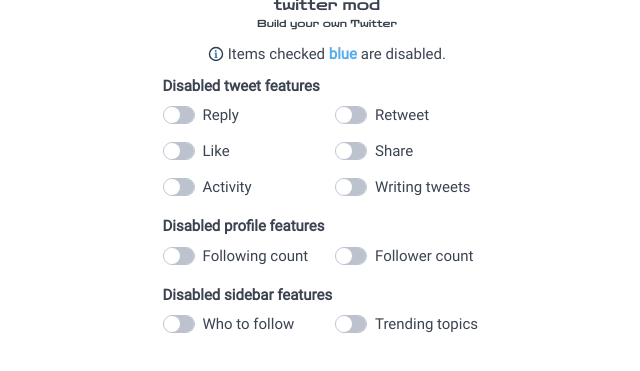
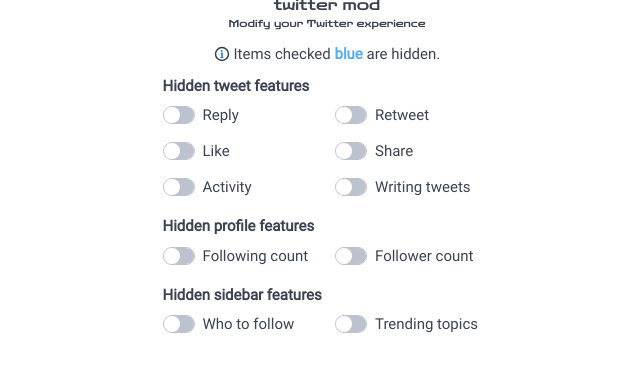
Before and after one commit to rg-3/read-only-mode.js, a browser extension: page src/html/settings-page.html in a window 1280 px wide. Shown: the part 91-462 px from the top of the page, without its empty margins (313-953 px from the left). Drawn offline with Linux system fonts and the light colour scheme.

Commit message:
settings: s/disabled/hidden/g

```diff
--- a/src/html/settings-page.html
+++ b/src/html/settings-page.html
@@ -18,7 +18,7 @@
             <a title="twitter-mod homepage" href='https://github.com/rg-3/twitter-mod.js#readme' rel='noopener' target='_blank'>
               twitter mod
               <br>
-              <span class='small'>Build your own Twitter</span>
+              <span class='small'>Modify your Twitter experience</span>
             </a>
           </div>
         </div>
@@ -27,14 +27,14 @@
       <section class='columns' id='help'>
         <div class='col-12 text-center'>
           <img src="/images/info.svg" width=16 height=16>
-          <span>Items checked <strong class='blue'>blue</strong> are disabled.</span>
+          <span>Items checked <strong class='blue'>blue</strong> are hidden.</span>
         </div>
       </section>
 
       <section>
         <div class="columns">
           <div class="column col-12">
-            <strong>Disabled tweet features</strong>
+            <strong>Hidden tweet features</strong>
           </div>
         </div>
           <div class="columns">
@@ -66,7 +66,7 @@
       <section>
         <div class="columns">
           <div class="column col-12">
-            <strong>Disabled profile features</strong>
+            <strong>Hidden profile features</strong>
           </div>
         </div>
         <div class='columns'>
@@ -82,7 +82,7 @@
       <section>
         <div class="columns">
           <div class="column col-12">
-            <strong>Disabled sidebar features</strong>
+            <strong>Hidden sidebar features</strong>
           </div>
         </div>
         <div class='columns'>
```
